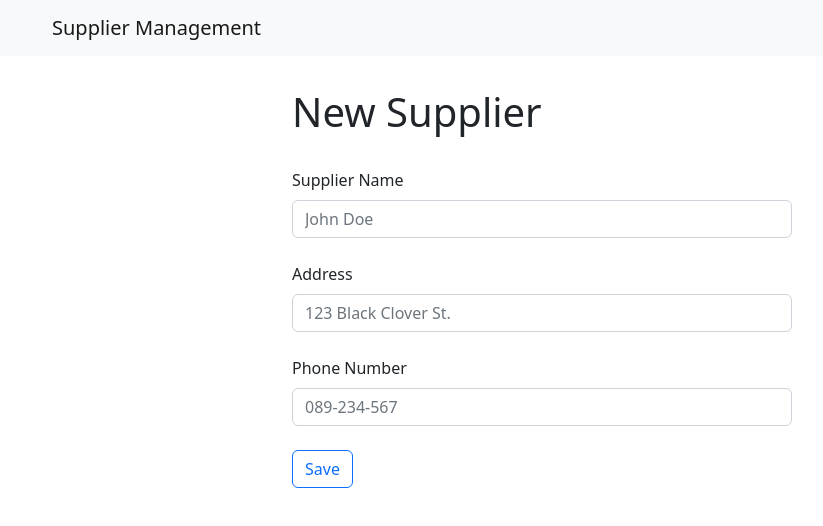
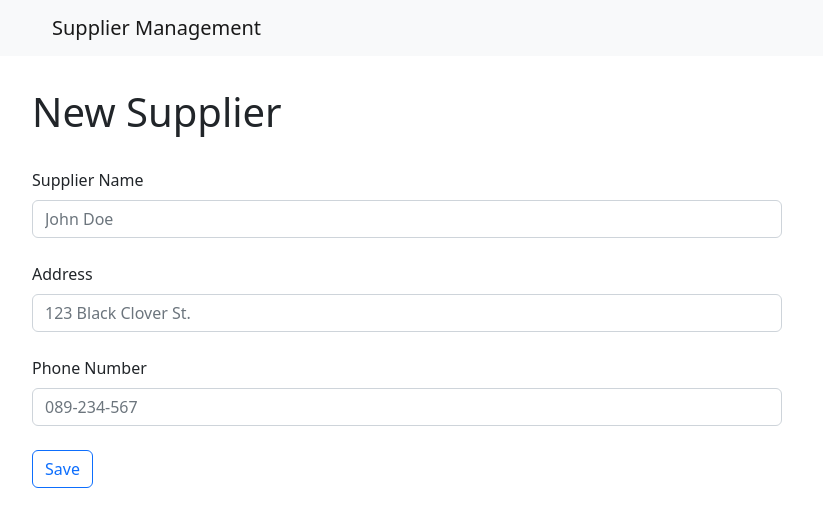
Before and after one commit to LynnT-2003/stock-final-6411271, a Next.js app: page /supplier in a window 1280 px wide. Shown: the top 526 px of the page, without its empty margins (60-883 px from the left). Built offline with nearby package versions, Linux system fonts and the light colour scheme.

Commit message:
minor styling update

```diff
--- a/pages/supplier/index.jsx
+++ b/pages/supplier/index.jsx
@@ -49,12 +49,7 @@ export default function AddSupplier() {
         </Navbar.Brand>
       </Navbar>
       <Container
-        style={{
-          margin: "2rem",
-          display: "flex",
-          justifyContent: "center",
-          alignItems: "center",
-        }}
+        style={{ margin: "2rem", maxWidth: "50%", marginLeft: "5rem" }}
       >
         <div className="app-container">
           <h1>New Supplier</h1> <br />
@@ -65,7 +60,7 @@ export default function AddSupplier() {
               <Form.Control
                 {...register("name", { required: true })}
                 placeholder="John Doe"
-                style={{ width: "500px" }}
+                style={{ width: "750px" }}
               />
             </Form.Group>
 
@@ -76,7 +71,7 @@ export default function AddSupplier() {
               <Form.Control
                 {...register("address", { required: true })}
                 placeholder="123 Black Clover St."
-                style={{ width: "500px" }}
+                style={{ width: "750px" }}
               />
             </Form.Group>
 
@@ -87,7 +82,7 @@ export default function AddSupplier() {
               <Form.Control
                 {...register("phone", { required: true })}
                 placeholder="089-234-567"
-                style={{ width: "500px" }}
+                style={{ width: "750px" }}
               />
             </Form.Group>
 
```
